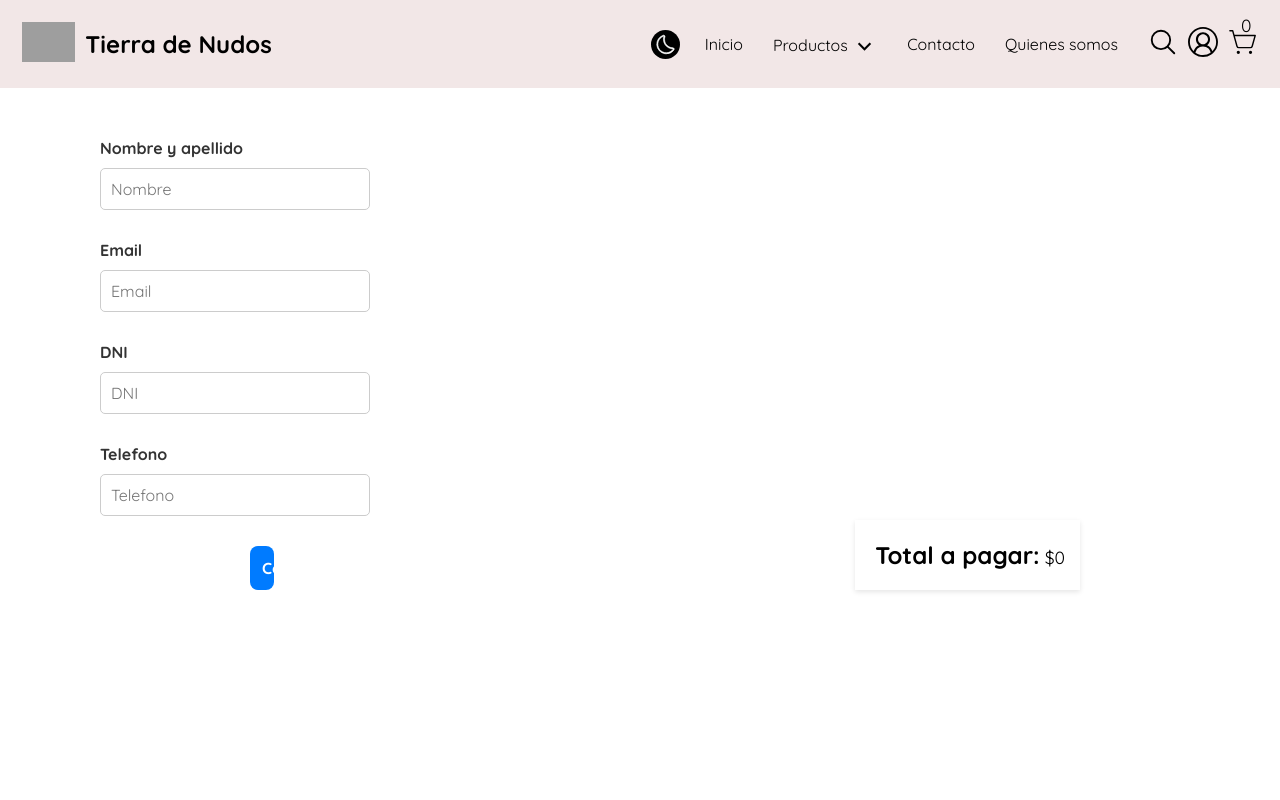
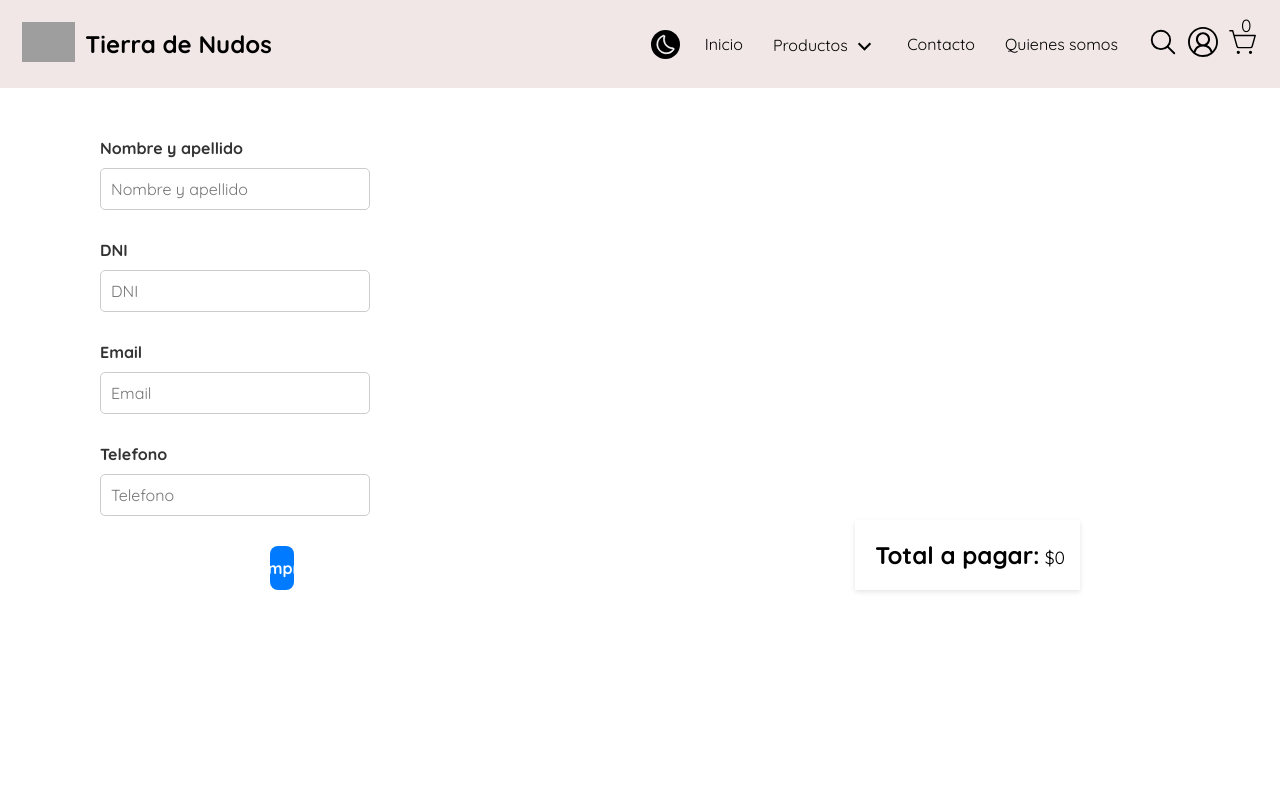
Before and after one commit to juancruzdauberte/ecommerce-react, a React (Vite) app: page /checkout in a window 1280 px wide. Shown: the top 800 px of the page. Built offline with nearby package versions, Linux system fonts and the light colour scheme; grey boxes are pictures that could not be loaded.

Commit message:
add: componente formulario

```diff
--- /dev/null
+++ b/src/components/hooks/useError.js
@@ -0,0 +1,7 @@
+import { useState } from "react";
+
+export const useError = () => {
+  const [error, setError] = useState(null);
+
+  return { error, setError };
+};
--- /dev/null
+++ b/src/components/layouts/formulario/Formulario.jsx
@@ -0,0 +1,23 @@
+import "./formulario.css";
+
+export const Formulario = ({ campos, btnText, funcionForm, funcionInput }) => {
+  return (
+    <form onSubmit={funcionForm}>
+      {campos.map((campo) => (
+        <div className="label-input" key={campo.name}>
+          <label>{campo.label}</label>
+          <input
+            type="text"
+            placeholder={campo.placeholder}
+            name={campo.name}
+            onChange={funcionInput}
+          />
+        </div>
+      ))}
+
+      <div className="btn-container">
+        <button type="submit">{btnText}</button>
+      </div>
+    </form>
+  );
+};
--- /dev/null
+++ b/src/components/layouts/formulario/formulario.css
@@ -0,0 +1,55 @@
+form {
+  display: flex;
+  flex-direction: column;
+  gap: 30px;
+}
+
+.label-input {
+  display: flex;
+  flex-direction: column;
+}
+
+.label-input label {
+  font-size: 1rem;
+  font-weight: bold;
+  color: #333;
+}
+
+.label-input input {
+  padding: 10px;
+  margin-top: 10px;
+  font-size: 16px;
+  border: 1px solid #ccc;
+  border-radius: 5px;
+  outline: none;
+  transition: 0.3s ease-in-out;
+  width: 100%;
+}
+
+.label-input input:focus {
+  border-color: #ba8b65;
+  box-shadow: 0 0 5px rgba(255, 157, 0, 0.232);
+  background-color: rgba(240, 248, 255, 0.278);
+}
+
+.btn-container {
+  padding: 0px 170px 0px 170px;
+  button {
+    display: flex;
+    justify-content: center;
+    width: 100%;
+    padding: 12px;
+    font-size: 16px;
+    font-weight: bold;
+    color: #fff;
+    background: #007bff;
+    border: none;
+    border-radius: 8px;
+    cursor: pointer;
+    transition: 0.3s ease-in-out;
+  }
+
+  button:hover {
+    background: #0056b3;
+  }
+}
--- a/src/components/pages/ItemListContainer/ItemListContainer.jsx
+++ b/src/components/pages/ItemListContainer/ItemListContainer.jsx
@@ -7,12 +7,12 @@ import { ThemeContext } from "../../context/ThemeContext";
 import { db } from "../../../firebase";
 import { collection, getDocs } from "firebase/firestore";
 import { useLoading } from "../../hooks/useLoading";
+import { useError } from "../../hooks/useError";
 
 export const ItemListContainer = () => {
   const [items, setItems] = useState([]);
   const { loadingTrue, loading, loadingFalse } = useLoading();
-
-  const [error, setError] = useState(null);
+  const { error, setError } = useError();
 
   const { categoryName } = useParams();
 
@@ -75,7 +75,7 @@ export const ItemListContainer = () => {
 
           {error && (
             <section>
-              <p>Error al cargar los productos: {error.message}</p>
+              <p>Error al cargar los productos: {error}</p>
             </section>
           )}
 
--- a/src/components/pages/checkout/Checkout.jsx
+++ b/src/components/pages/checkout/Checkout.jsx
@@ -4,14 +4,18 @@ import { addDoc, collection } from "firebase/firestore";
 import { CartContext } from "../../context/CartContext";
 import { LoadingWidget } from "../../common/widgets/loadingWidget/LoadingWidget";
 import { useLoading } from "../../hooks/useLoading";
+import { useError } from "../../hooks/useError";
 import { db } from "../../../firebase";
 import "./checkout.css";
+import { Formulario } from "../../layouts/formulario/Formulario";
+import { NavLink } from "react-router-dom";
 
 export const Checkout = () => {
   const { theme } = useContext(ThemeContext);
   const { cart, totalAmount, cartEmpty } = useContext(CartContext);
   const [orderID, setOrderId] = useState(null);
   const { loadingTrue, loading, loadingFalse } = useLoading();
+  const { error, setError } = useError();
 
   const [userInfo, setUserInfo] = useState({
     nombre: "",
@@ -19,6 +23,17 @@ export const Checkout = () => {
     dni: "",
     telefono: "",
   });
+
+  const campos = [
+    {
+      label: "Nombre y apellido",
+      name: "nombre",
+      placeholder: "Nombre y apellido",
+    },
+    { label: "DNI", name: "dni", placeholder: "DNI" },
+    { label: "Email", name: "email", placeholder: "Email" },
+    { label: "Telefono", name: "telefono", placeholder: "Telefono" },
+  ];
 
   let total = totalAmount();
 
@@ -39,7 +54,7 @@ export const Checkout = () => {
         setOrderId(res.id);
         return res; //retorno el id para luego resolver la promesa indicandole que cambie el titulo del documento
       } catch (error) {
-        console.error(error);
+        setError(error);
       } finally {
         loadingFalse();
       }
@@ -61,54 +76,27 @@ export const Checkout = () => {
       {loading ? (
         <LoadingWidget text="Finalizando compra..." />
       ) : orderID ? (
-        <section>
+        <section className="submit-order">
           <h1>Gracias por tu compra!</h1>
-          <p>El identificador de tu compra es el siguiente: {orderID}</p>
+          <div className="id-compra">
+            <p>
+              El identificador de tu compra es el siguiente:
+              <span>{orderID}</span>
+            </p>
+          </div>
+          <button>
+            <NavLink to="/products">Ver más productos</NavLink>
+          </button>
         </section>
       ) : (
         <section className="form-finalizarCompra">
           <section className="formulario-container">
-            <form onSubmit={funcionForm}>
-              <div className="label-input">
-                <label>Nombre y apellido</label>
-                <input
-                  type="text"
-                  placeholder="Nombre"
-                  name="nombre"
-                  onChange={funcionInput}
-                />
-              </div>
-              <div className="label-input">
-                <label>Email</label>
-                <input
-                  type="text"
-                  placeholder="Email"
-                  name="email"
-                  onChange={funcionInput}
-                />
-              </div>
-              <div className="label-input">
-                <label>DNI</label>
-                <input
-                  type="number"
-                  placeholder="DNI"
-                  name="dni"
-                  onChange={funcionInput}
-                />
-              </div>
-              <div className="label-input">
-                <label>Telefono</label>
-                <input
-                  type="number"
-                  placeholder="Telefono"
-                  name="telefono"
-                  onChange={funcionInput}
-                />
-              </div>
-              <div className="btn-container">
-                <button type="submit">Comprar</button>
-              </div>
-            </form>
+            <Formulario
+              campos={campos}
+              funcionForm={funcionForm}
+              funcionInput={funcionInput}
+              btnText="Comprar"
+            />
           </section>
           <section className="productCard-amountTotal">
             <section>
@@ -133,6 +121,8 @@ export const Checkout = () => {
           </section>
         </section>
       )}
+
+      {error && <section>Error al finalizar la compra {error}</section>}
     </main>
   );
 };
--- a/src/components/pages/checkout/checkout.css
+++ b/src/components/pages/checkout/checkout.css
@@ -8,3 +8,49 @@
   display: flex;
   flex-direction: column;
 }
+
+.submit-order {
+  display: flex;
+  flex-direction: column;
+  align-items: center;
+  justify-content: center;
+  height: 100vh;
+  gap: 20px;
+
+  h1 {
+    font-size: 2rem;
+  }
+  button {
+    background-color: black;
+    width: 170px;
+    font-weight: bold;
+    padding: 5px;
+    font-size: 1rem;
+    border-radius: 5px;
+    border: none;
+    cursor: pointer;
+    animation: shake 4s infinite;
+    transition: 0.4s;
+
+    &:hover,
+    &:focus {
+      box-shadow: inset 12em 0 0 0 rgba(255, 255, 255, 0.392);
+    }
+    a {
+      display: inline-block;
+      color: white;
+      text-decoration: none;
+      width: 100%;
+      &:hover {
+        text-decoration: underline;
+      }
+    }
+  }
+}
+
+.id-compra {
+  span {
+    margin-left: 5px;
+    font-weight: bold;
+  }
+}
--- a/src/components/pages/contacto/Contacto.jsx
+++ b/src/components/pages/contacto/Contacto.jsx
@@ -6,6 +6,7 @@ import { TikTokWidget } from "../../common/widgets/tiktokWidget/TikTokWidget";
 import { useState, useContext } from "react";
 import { FacebookWidget } from "../../common/widgets/facebookWidget/FacebookWidget";
 import { ThemeContext } from "../../context/ThemeContext";
+import { Formulario } from "../../layouts/formulario/Formulario";
 
 export const Contacto = () => {
   const { theme } = useContext(ThemeContext);
@@ -17,6 +18,16 @@ export const Contacto = () => {
     email: "", //estas propiedades deben ser igual a la de los inputs. ej: name= "email"
     mensaje: "",
   });
+
+  const campos = [
+    {
+      label: "Nombre y apellido",
+      name: "nombre",
+      placeholder: "Nombre y apellido",
+    },
+    { label: "Email", name: "email", placeholder: " email" },
+    { label: "Mensaje", name: "mensaje", placeholder: "Mensaje" },
+  ];
 
   const funcionForm = (evento) => {
     evento.preventDefault();
@@ -86,38 +97,12 @@ export const Contacto = () => {
           </section>
 
           <section className="formulario-container">
-            <form onSubmit={funcionForm}>
-              <div className="label-input">
-                <label>Nombre y apellido</label>
-                <input
-                  type="text"
-                  placeholder="Nombre"
-                  name="nombre"
-                  onChange={funcionInput}
-                />
-              </div>
-              <div className="label-input">
-                <label>Email</label>
-                <input
-                  type="text"
-                  placeholder="Email"
-                  name="email"
-                  onChange={funcionInput}
-                />
-              </div>
-              <div className="label-input">
-                <label>Mensaje</label>
-                <input
-                  type="text"
-                  placeholder="Mensaje"
-                  name="mensaje"
-                  onChange={funcionInput}
-                />
-              </div>
-              <div className="btn-container">
-                <button type="submit">Enviar</button>
-              </div>
-            </form>
+            <Formulario
+              funcionForm={funcionForm}
+              funcionInput={funcionInput}
+              btnText="Enviar"
+              campos={campos}
+            />
           </section>
         </section>
       </section>
--- a/src/components/pages/contacto/contacto.css
+++ b/src/components/pages/contacto/contacto.css
@@ -37,56 +37,3 @@ ul li {
 .formulario-container {
   width: 25%;
 }
-
-form {
-  display: flex;
-  flex-direction: column;
-  gap: 30px;
-}
-
-.label-input {
-  display: flex;
-  flex-direction: column;
-}
-
-.label-input label {
-  font-size: 1rem;
-  font-weight: bold;
-  color: #333;
-}
-
-.label-input input {
-  padding: 10px;
-  margin-top: 10px;
-  font-size: 16px;
-  border: 1px solid #ccc;
-  border-radius: 5px;
-  outline: none;
-  transition: 0.3s ease-in-out;
-  width: 100%;
-}
-
-.label-input input:focus {
-  border-color: #ba8b65;
-  box-shadow: 0 0 5px rgba(255, 157, 0, 0.232);
-}
-
-.btn-container {
-  padding: 0px 150px 0px 150px;
-  button {
-    width: 100%;
-    padding: 12px;
-    font-size: 16px;
-    font-weight: bold;
-    color: #fff;
-    background: #007bff;
-    border: none;
-    border-radius: 8px;
-    cursor: pointer;
-    transition: 0.3s ease-in-out;
-  }
-
-  button:hover {
-    background: #0056b3;
-  }
-}
--- a/src/components/pages/productDetail/ProductDetail.jsx
+++ b/src/components/pages/productDetail/ProductDetail.jsx
@@ -8,6 +8,7 @@ import { db } from "../../../firebase";
 import { collection, doc, getDoc } from "firebase/firestore";
 import { useEffect, useState, useContext } from "react";
 import { useLoading } from "../../hooks/useLoading";
+import { useError } from "../../hooks/useError";
 
 export const ProductDetail = () => {
   const { id } = useParams();
@@ -17,7 +18,7 @@ export const ProductDetail = () => {
   const { theme } = useContext(ThemeContext);
   const [countCopy, setCountCopy] = useState(1);
   const { loadingTrue, loading, loadingFalse } = useLoading();
-  const [error, setError] = useState(null);
+  const { error, setError } = useError();
 
   useEffect(() => {
     const getProductByID = async () => {
@@ -64,6 +65,8 @@ export const ProductDetail = () => {
           </section>
         </article>
       )}
+
+      {error && <section>Error al cargar el producto {error}</section>}
     </main>
   );
 };
```
Also changed, not shown: 1 other file (tests, documents, lock files or other folders).
